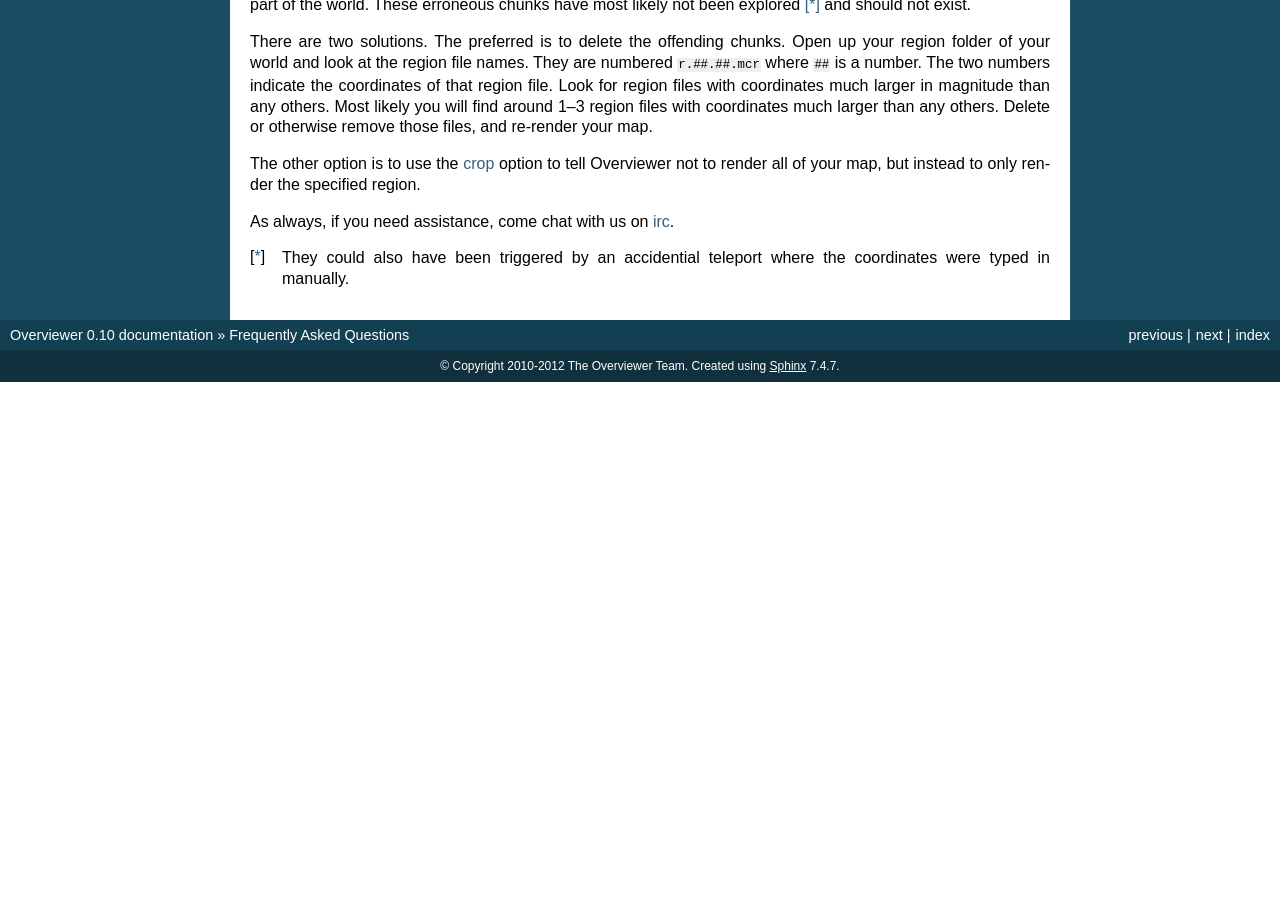
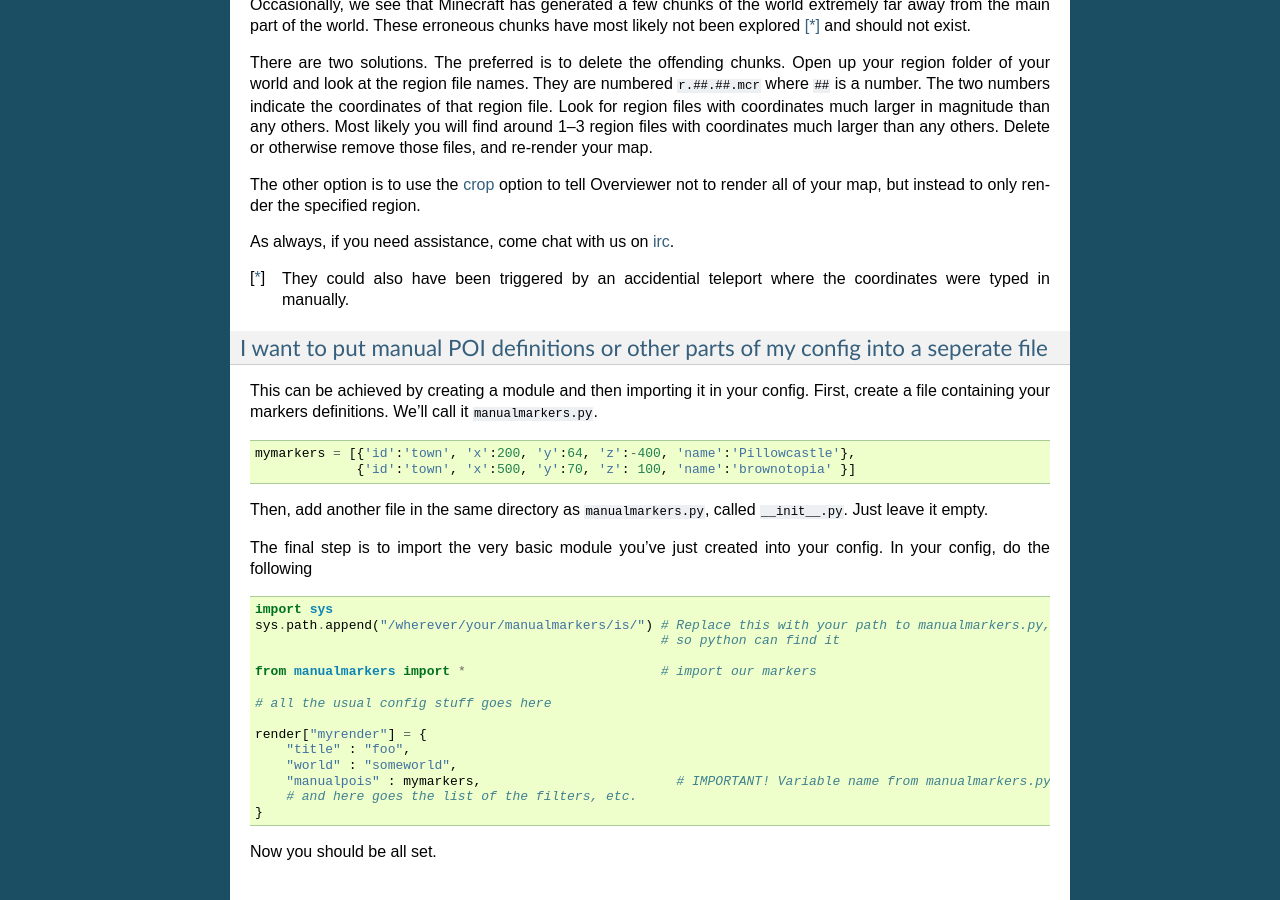
Before and after one commit to overviewer/Minecraft-Overviewer, a Sphinx documentation site: the page built from docs/faq.rst, in a window 1280 px wide and 900 px high, scrolled down 3083 px. Built offline with Sphinx 7.4.7, drawn with Linux system fonts in a browser that asks for light colours; before the commit the page ends 3465 px from its top, so only the background shows below that; some of the changed text lies outside the part shown.

Commit message:
Add section about importing in the config file
Add a section that describes how users can import parts of their config from other files.

```diff
--- a/docs/faq.rst
+++ b/docs/faq.rst
@@ -192,3 +192,40 @@ to render all of your map, but instead to only render the specified region.
 As always, if you need assistance, come chat with us on :ref:`irc<help>`.
 
 .. [*] They could also have been triggered by an accidential teleport where the coordinates were typed in manually.
+
+I want to put manual POI definitions or other parts of my config into a seperate file
+-------------------------------------------------------------------------------------
+
+This can be achieved by creating a module and then importing it in your config.
+First, create a file containing your markers definitions. We'll call it ``manualmarkers.py``.
+
+::
+
+    mymarkers = [{'id':'town', 'x':200, 'y':64, 'z':-400, 'name':'Pillowcastle'},
+                 {'id':'town', 'x':500, 'y':70, 'z': 100, 'name':'brownotopia' }]
+
+
+Then, add another file in the same directory as ``manualmarkers.py``, called ``__init__.py``.
+Just leave it empty.
+
+The final step is to import the very basic module you've just created into your config.
+In your config, do the following
+
+::
+
+    import sys
+    sys.path.append("/wherever/your/manualmarkers/is/") # Replace this with your path to manualmarkers.py,
+                                                        # so python can find it
+
+    from manualmarkers import *                         # import our markers
+
+    # all the usual config stuff goes here
+
+    render["myrender"] = {
+        "title" : "foo",
+        "world" : "someworld",
+        "manualpois" : mymarkers,                         # IMPORTANT! Variable name from manualmarkers.py
+        # and here goes the list of the filters, etc.
+    }
+
+Now you should be all set.
```
